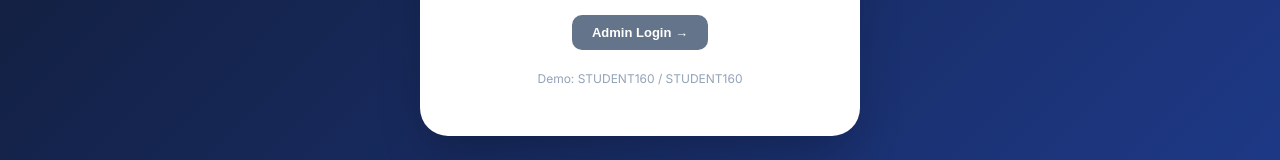
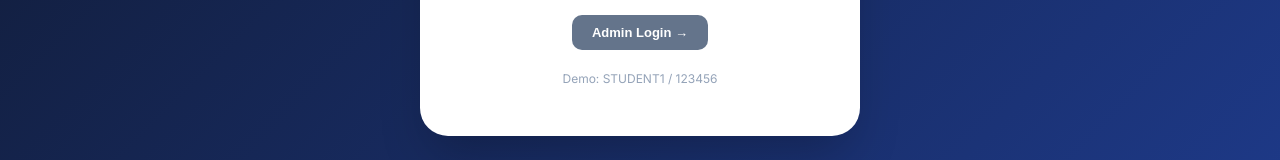
Before and after one commit to Waizjamal2007/portal-react, a React (Create React App) app: page /student/login in a window 1280 px wide. Shown: the part 544-704 px from the top of the page. Built offline with nearby package versions, Linux system fonts and the light colour scheme.

Commit message:
fixed duplicate login endpoint url

```diff
--- a/src/pages/student/StudentLogin.js
+++ b/src/pages/student/StudentLogin.js
@@ -2,7 +2,8 @@ import React, { useState } from 'react';
 import axios from 'axios';
 import { useNavigate } from 'react-router-dom';
 
-const API_URL = process.env.REACT_APP_API_URL || 'https://portal-node-mauve.vercel.app/api/student/login';
+// Base URL ko sahi kar diya, ab end points sahi hit honge
+const API_URL = 'https://portal-node-mauve.vercel.app/api';
 
 function StudentLogin({ onLogin }) {
   const [studentId, setStudentId] = useState('');
@@ -17,6 +18,7 @@ function StudentLogin({ onLogin }) {
     setLoading(true);
 
     try {
+      // URL sahi hit hoga: https://portal-node-mauve.vercel.app/api/student/login
       const response = await axios.post(`${API_URL}/student/login`, { studentId, password });
       onLogin(response.data.token, response.data.user);
       navigate('/student/dashboard');
@@ -56,7 +58,7 @@ function StudentLogin({ onLogin }) {
         </div>
 
         <div style={{ marginTop: '20px', textAlign: 'center', fontSize: '12px', color: '#94a3b8' }}>
-          Demo: STUDENT160 / STUDENT160
+          Demo: STUDENT1 / 123456
         </div>
       </div>
     </div>
```
